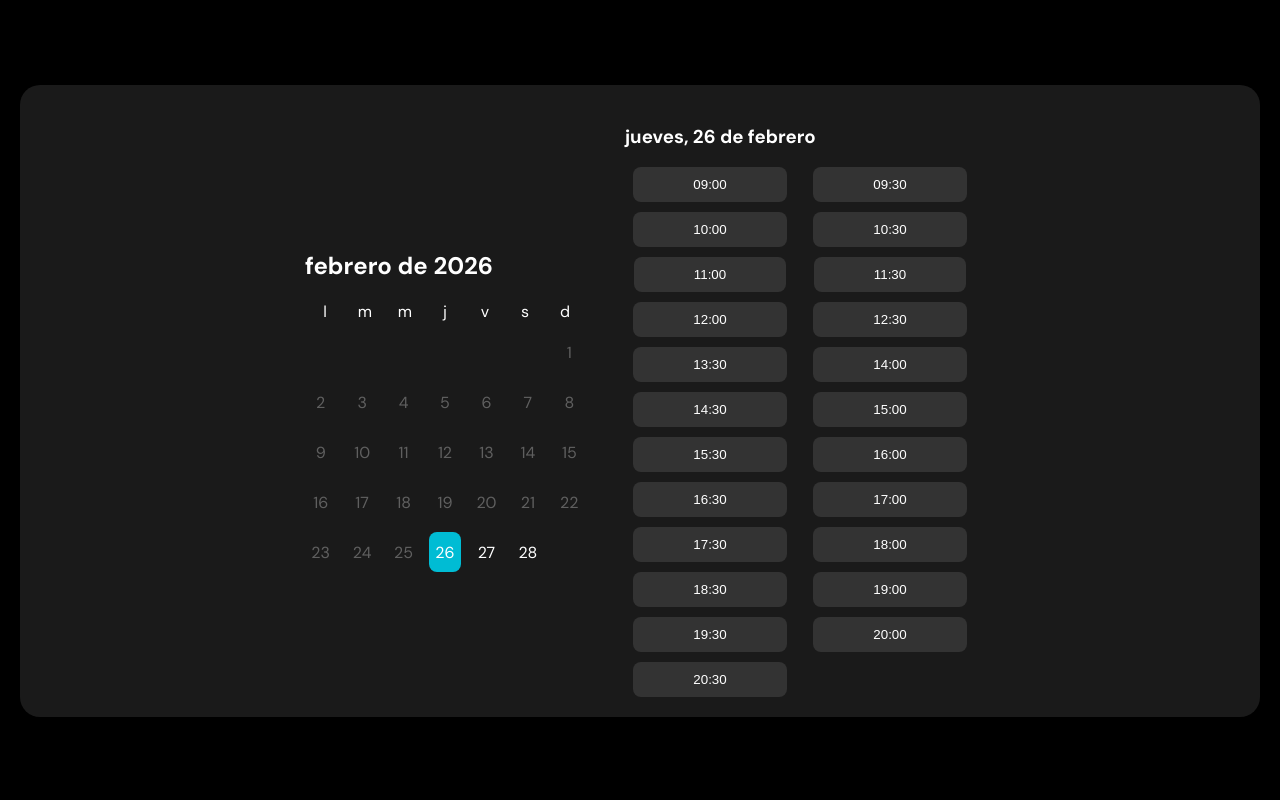
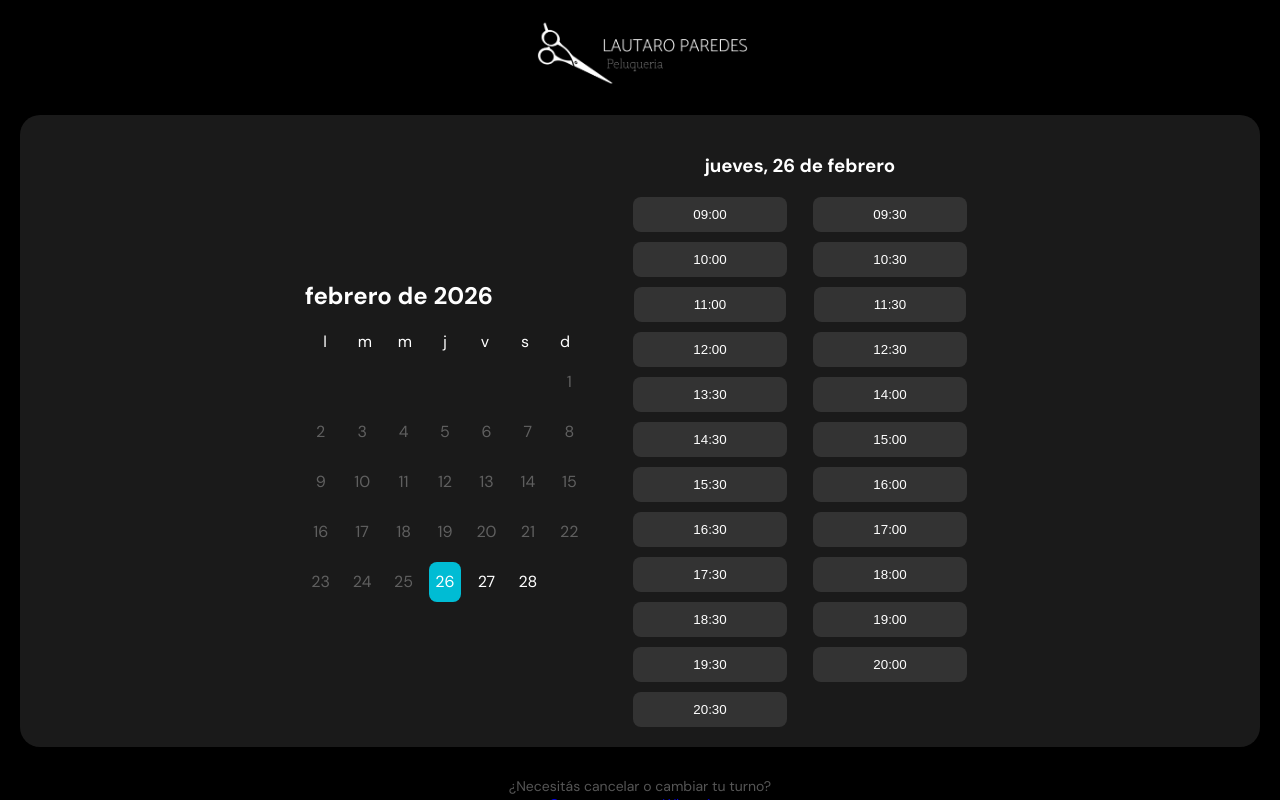
Before and after one commit to AgusParedes/PeluqueriaLautaroParedes, a React (Vite) app in the folder Peluqueria-Front/: page /BookingPage in a window 1280 px wide. Built offline with nearby package versions, Linux system fonts and the light colour scheme; no server answers.

Commit message:
feat: add logo above calendar and cancellation contact message

```diff
--- a/Peluqueria-Front/src/components/GenerarTabla/GenerarTabla.jsx
+++ b/Peluqueria-Front/src/components/GenerarTabla/GenerarTabla.jsx
@@ -117,7 +117,7 @@ function GenerarTabla({
 </div>
 </div>
       <div>
-        <h3>{formatearFecha(diaSeleccionado)}</h3>
+        <h3 style={{textAlign: "center"}}>{formatearFecha(diaSeleccionado)}</h3>
 
         <div className="horarios">
           {horarios.map((hora) => {
--- a/Peluqueria-Front/src/components/GenerarTabla/GenerarTabla.scss
+++ b/Peluqueria-Front/src/components/GenerarTabla/GenerarTabla.scss
@@ -7,7 +7,7 @@
   flex-wrap: wrap;
   background-color: #1a1a1a;
   color: white;
-  margin: 0 20px;
+  margin: 0 20px 30px 20px;
   border-radius: 20px;
   .calendar__time-button {
     background-color: #333;
@@ -49,3 +49,17 @@
     justify-content: center;
   }
 }
+.calendar__info {
+  margin-top: 20px;
+  text-align: center;
+  font-size: 14px;
+  color: #555;
+
+  strong {
+    color: #000;
+  }
+  a{
+    text-decoration: none;
+
+  }
+}
--- a/Peluqueria-Front/src/components/Home/Home.scss
+++ b/Peluqueria-Front/src/components/Home/Home.scss
@@ -5,11 +5,11 @@
     justify-content: center;
     align-items: center;
     flex-direction: column;
-    .home__logo{
+}
+.home__logo{
         width: 380px;
         overflow: hidden;
     }
-}
 .home__container img{
     width: 100%;
     height: auto;
--- a/Peluqueria-Front/src/components/VistaCliente/VistaCliente.jsx
+++ b/Peluqueria-Front/src/components/VistaCliente/VistaCliente.jsx
@@ -1,6 +1,7 @@
 import GenerarTabla from "../GenerarTabla/GenerarTabla";
 import { useState } from "react";
 import  Formulario  from "../Formulario/Formulario";
+import "../../utils/flex.scss";
 
 function VistaCliente({
     turnosReservados,
@@ -19,7 +20,9 @@ function VistaCliente({
  {
     return (
         <div>
-            <h1>Bienvenido a la Peluquería</h1>
+            <div className="flex-center" style={{ margin: "20px 0" }}>
+                <img style={{ width: "230px", overflow: "hidden" }} src="/Foto_Logo.png" alt="Logo" />
+            </div>
             <div>
                 <GenerarTabla
                     modo="cliente"
@@ -35,7 +38,20 @@ function VistaCliente({
                     cancelar={() => setTurnoSeleccionado(null)}
                 />
             )}
+            <div className="calendar__info">
+                <p>
+                    ¿Necesitás cancelar o cambiar tu turno? <br />
+                    <a
+                    href="https://wa.me/549123456789"
+                    target="_blank"
+                    rel="noopener noreferrer"
+                    >
+                    Contactanos por WhatsApp
+                    </a>
+                </p>
+            </div>
         </div>
+
     )
 }
 }
--- /dev/null
+++ b/Peluqueria-Front/src/utils/flex.scss
@@ -0,0 +1,14 @@
+.flex {
+  display: flex;
+}
+
+.flex-center {
+  display: flex;
+  justify-content: center;
+}
+
+.flex-center-center {
+  display: flex;
+  justify-content: center;
+  align-items: center;
+}
```
